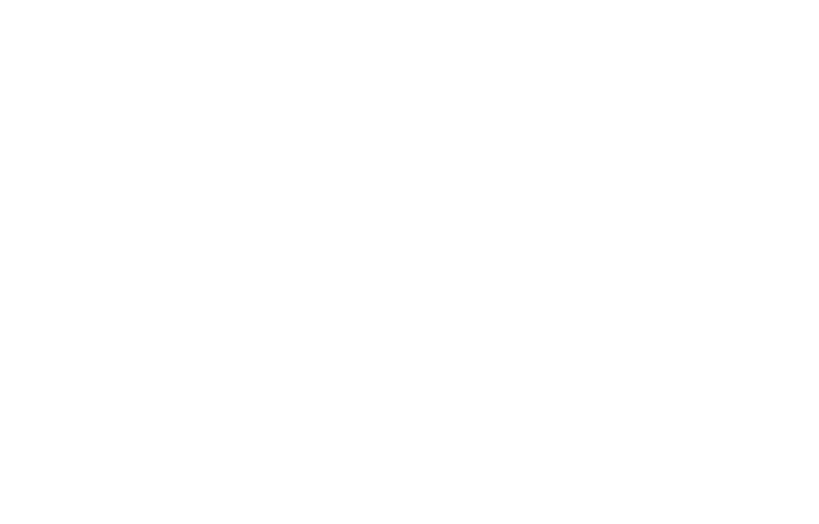
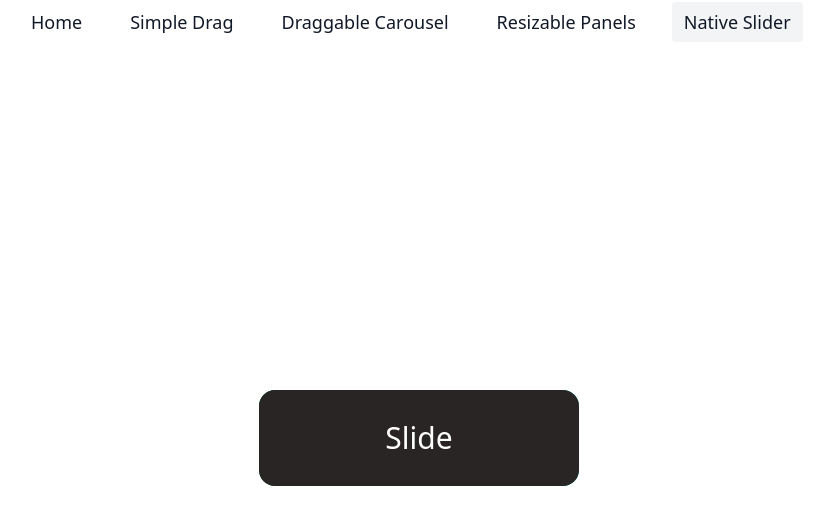
Before and after one commit to Girish21/react-spring-gestures, a React (Vite) app: page /native-slider in a window 1280 px wide. Before the commit this address had no page. Shown: the top 524 px of the page, without its empty margins (221-1040 px from the left). Built offline with nearby package versions, Linux system fonts and the light colour scheme.

Commit message:
native slider

```diff
--- a/src/components/nav.tsx
+++ b/src/components/nav.tsx
@@ -22,6 +22,7 @@
   { path: 'simple-drag', label: 'Simple Drag' },
   { path: 'draggable-carousel', label: 'Draggable Carousel' },
   { path: 'resizable-panels', label: 'Resizable Panels' },
+  { path: 'native-slider', label: 'Native Slider' },
 ] as const
 
 function NavLink(props: Omit<NavLinkProps, 'className'>) {
--- a/src/main.tsx
+++ b/src/main.tsx
@@ -5,6 +5,7 @@
 import './index.css'
 import DraggableCarousel from './pages/draggable-carousel'
 import IndexPage from './pages/index'
+import NativeSlider from './pages/native-slider'
 import ResizablePanels from './pages/resizable-panels'
 import SimpleDrag from './pages/simple-gesture'
 
@@ -45,6 +46,14 @@
               </React.Suspense>
             }
           />
+          <Route
+            path='native-slider'
+            element={
+              <React.Suspense fallback={null}>
+                <NativeSlider />
+              </React.Suspense>
+            }
+          />
         </Route>
       </Routes>
     </BrowserRouter>
--- /dev/null
+++ b/src/pages/native-slider/index.ts
@@ -0,0 +1,3 @@
+import * as React from 'react'
+
+export default React.lazy(() => import('./page'))
--- /dev/null
+++ b/src/pages/native-slider/page.tsx
@@ -0,0 +1,65 @@
+import { animated, useSpring } from '@react-spring/web'
+import { useDrag } from '@use-gesture/react'
+
+const right = {
+  background:
+    'linear-gradient(90deg, rgba(0,140,60,1) 0%, rgba(0,218,203,1) 100%)',
+  justifyContent: 'flex-start',
+}
+
+const left = {
+  background:
+    'linear-gradient(90deg, rgba(163,0,51,1) 0%, rgba(223,0,0,1) 100%)',
+  justifyContent: 'flex-end',
+}
+
+const Slider = () => {
+  const [style, api] = useSpring(() => ({
+    x: 0,
+    scale: 1,
+    ...right,
+  }))
+
+  const bind = useDrag(({ down, movement: [x] }) => {
+    api.start({
+      x: down ? x : 0,
+      scale: down ? 1.1 : 1,
+      ...(x < 0 ? left : right),
+    })
+  })
+
+  return (
+    <div className='mx-auto w-app-content flex-1'>
+      <div className='grid h-full place-content-center'>
+        <animated.div
+          {...bind()}
+          style={{
+            backgroundImage: style.background,
+            justifyContent: style.justifyContent,
+          }}
+          className='relative flex h-24 w-80 touch-none select-none items-center justify-start rounded-2xl px-8'
+        >
+          <animated.div
+            style={{
+              scale: style.x.to({
+                range: [35, 300],
+                output: [0, 1],
+                map: Math.abs,
+                extrapolate: 'clamp',
+              }),
+            }}
+            className='h-10 w-10 rounded-full bg-white'
+          />
+          <animated.div
+            className='absolute left-0 grid h-full w-full place-content-center rounded-2xl bg-stone-800 text-3xl text-white'
+            style={{ x: style.x, scale: style.scale }}
+          >
+            Slide
+          </animated.div>
+        </animated.div>
+      </div>
+    </div>
+  )
+}
+
+export default Slider
```
